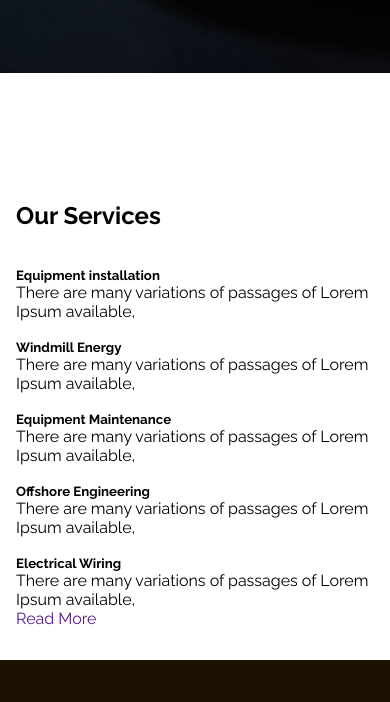
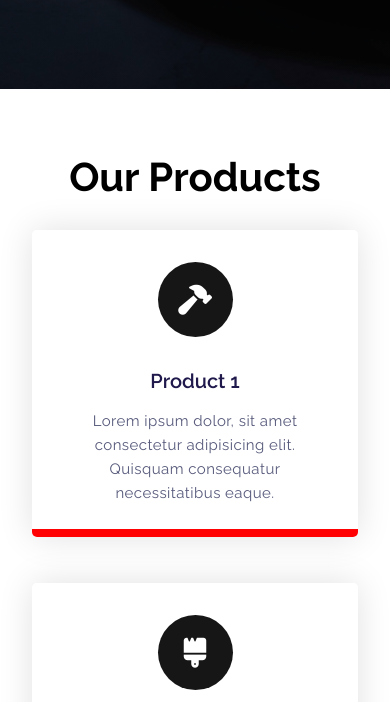
Before and after one commit to UtsavBajracharya/AutoBeast-Car-Dealer, a plain HTML site: page index.html in a window 390 px wide. Shown: the part 583-1285 px from the top of the page. Drawn offline with Linux system fonts and the light colour scheme.

Commit message:
added our products section and updated responsiveness

```diff
--- a/css/styles.css
+++ b/css/styles.css
@@ -170,7 +170,7 @@ a {
 }
 
 
-@media screen and (max-width: 980px) {
+@media screen and (max-width: 992px) {
     nav {
         padding: 3rem 2rem;
     }
@@ -179,9 +179,39 @@ a {
         padding: 24rem 2rem;
     }
 
+    .products{
+          padding: 4rem 1rem;
+    }
 
 }
 
+
+@media screen and (min-width: 768px) {
+
+    /* section {
+        padding: 0 2rem;
+      } */
+
+
+    .column {
+      flex: 0 50%;
+      max-width: 50%;
+    }
+  }
+
+  @media screen and (min-width: 992px) {
+
+    .products {
+        padding: 4rem 4rem;
+    }
+
+    .column {
+      flex: 0 0 33.33%;
+      max-width: 33.33%;
+    }
+
+
+  }
 
 @media screen and (max-width: 820px) {
 
@@ -208,6 +238,7 @@ a {
     .col-right{
         padding-top: 60px;
     }
+
 
 }
 
@@ -237,6 +268,10 @@ a {
         top: 0;
         padding: 4rem 0;
 
+    }
+
+    .nav-link {
+        margin: 1.2rem 0;
     }
 
     li {
@@ -297,6 +332,96 @@ a {
     }
 
 }
+
+
+.products{
+    width: 100%;
+    display: grid;
+    place-items: center;
+
+  }
+
+  .section-heading {
+    font-size: 40px;
+    font-weight: 700;
+    margin-bottom: 30px;
+  }
+
+  .row {
+    display: flex;
+    flex-wrap: wrap;
+    row-gap: 30px;
+  }
+
+  .column {
+    width: 100%;
+    padding: 0 1em 1em 1em;
+    text-align: center;
+  }
+
+  .card {
+    width: 100%;
+    height: 100%;
+    padding: 2em 1.5em;
+    background: linear-gradient(#ffffff 50%, #FF0003 50%);
+    background-size: 100% 200%;
+    background-position: 0 2.5%;
+    border-radius: 5px;
+    box-shadow: 0 0 35px rgba(0, 0, 0, 0.12);
+    cursor: pointer;
+    transition: 0.5s;
+  }
+
+  h3 {
+    font-size: 20px;
+    font-weight: 600;
+    color: #1f194c;
+    margin-top: 2rem;
+  }
+
+  p {
+    color: #575a7b;
+    font-size: 15px;
+    line-height: 1.6;
+    letter-spacing: 0.03em;
+    margin-top: 16px;
+
+  }
+
+  .icon-wrapper {
+    background-color: #161616;
+    position: relative;
+    margin: auto;
+    font-size: 30px;
+    height: 2.5em;
+    width: 2.5em;
+    color: #ffffff;
+    border-radius: 50%;
+    display: grid;
+    place-items: center;
+    transition: 0.5s;
+  }
+
+  .card:hover {
+    background-position: 0 100%;
+  }
+
+  .card:hover .icon-wrapper {
+    background-color: #ffffff;
+    color: #181819;
+  }
+
+  .card:hover h3 {
+    color: #ffffff;
+  }
+
+  .card:hover p {
+    color: #f0f0f0;
+  }
+
+
+
+
 
 
 footer {
--- a/index.html
+++ b/index.html
@@ -48,90 +48,87 @@
     </header>
 
 
-    <section class="service_section layout_padding">
-        <div class="container">
-          <div class="heading_container">
-            <h2>
-              Our Services
-            </h2>
-            <img src="images/plug.png" alt="">
+    <section class="products">
+      <h2 class="section-heading">Our Products</h2>
+      <div class="row">
+        <div class="column">
+          <div class="card">
+            <div class="icon-wrapper">
+              <i class="fas fa-hammer"></i>
             </div>
-
-          <div class="service_container">
-            <div class="box">
-              <div class="img-box">
-                <img src="images/s1.png" class="img1" alt="">
-              </div>
-              <div class="detail-box">
-                <h5>
-                  Equipment installation
-                </h5>
+            <h3>Product 1</h3>
             <p>
-                  There are many variations of passages of Lorem Ipsum available,
+              Lorem ipsum dolor, sit amet consectetur adipisicing elit. Quisquam
+              consequatur necessitatibus eaque.
             </p>
           </div>
         </div>
-            <div class="box active">
-              <div class="img-box">
-                <img src="images/s2.png" class="img1" alt="">
+        <div class="column">
+          <div class="card">
+            <div class="icon-wrapper">
+              <i class="fas fa-brush"></i>
             </div>
-              <div class="detail-box">
-                <h5>
-                  Windmill Energy
-                </h5>
+            <h3>Product heading </h3>
             <p>
-                  There are many variations of passages of Lorem Ipsum available,
+              Lorem ipsum dolor, sit amet consectetur adipisicing elit. Quisquam
+              consequatur necessitatibus eaque.
             </p>
           </div>
         </div>
-            <div class="box">
-              <div class="img-box">
-                <img src="images/s3.png" class="img1" alt="">
+        <div class="column">
+          <div class="card">
+            <div class="icon-wrapper">
+              <i class="fas fa-wrench"></i>
             </div>
-              <div class="detail-box">
-                <h5>
-                  Equipment Maintenance
-                </h5>
+            <h3>Product heading </h3>
             <p>
-                  There are many variations of passages of Lorem Ipsum available,
+              Lorem ipsum dolor, sit amet consectetur adipisicing elit. Quisquam
+              consequatur necessitatibus eaque.
             </p>
           </div>
         </div>
-            <div class="box ">
-              <div class="img-box">
-                <img src="images/s4.png" class="img1" alt="">
+        <div class="column">
+          <div class="card">
+            <div class="icon-wrapper">
+              <i class="fas fa-truck-pickup"></i>
             </div>
-              <div class="detail-box">
-                <h5>
-                  Offshore Engineering
-                </h5>
+            <h3>Product heading </h3>
             <p>
-                  There are many variations of passages of Lorem Ipsum available,
+              Lorem ipsum dolor, sit amet consectetur adipisicing elit. Quisquam
+              consequatur necessitatibus eaque.
             </p>
           </div>
         </div>
-            <div class="box">
-              <div class="img-box">
-                <img src="images/s5.png" class="img1" alt="">
+        <div class="column">
+          <div class="card">
+            <div class="icon-wrapper">
+              <i class="fas fa-broom"></i>
             </div>
-              <div class="detail-box">
-                <h5>
-                  Electrical Wiring
-                </h5>
+            <h3>Product heading </h3>
             <p>
-                  There are many variations of passages of Lorem Ipsum available,
+              Lorem ipsum dolor, sit amet consectetur adipisicing elit. Quisquam
+              consequatur necessitatibus eaque.
+            </p>
+          </div>
+        </div>
+        <div class="column">
+          <div class="card">
+            <div class="icon-wrapper">
+              <i class="fas fa-plug"></i>
+            </div>
+            <h3>Product heading </h3>
+            <p>
+              Lorem ipsum dolor, sit amet consectetur adipisicing elit. Quisquam
+              consequatur necessitatibus eaque.
             </p>
           </div>
         </div>
       </div>
-          <div class="btn-box">
-            <a href="">
-              Read More
-            </a>
-          </div>
-        </div>
     </section>
-      <!-- end service section -->
+
+
+
+
 
 
       <footer>
```
Lines whose indentation alone changed are shown as unchanged.
